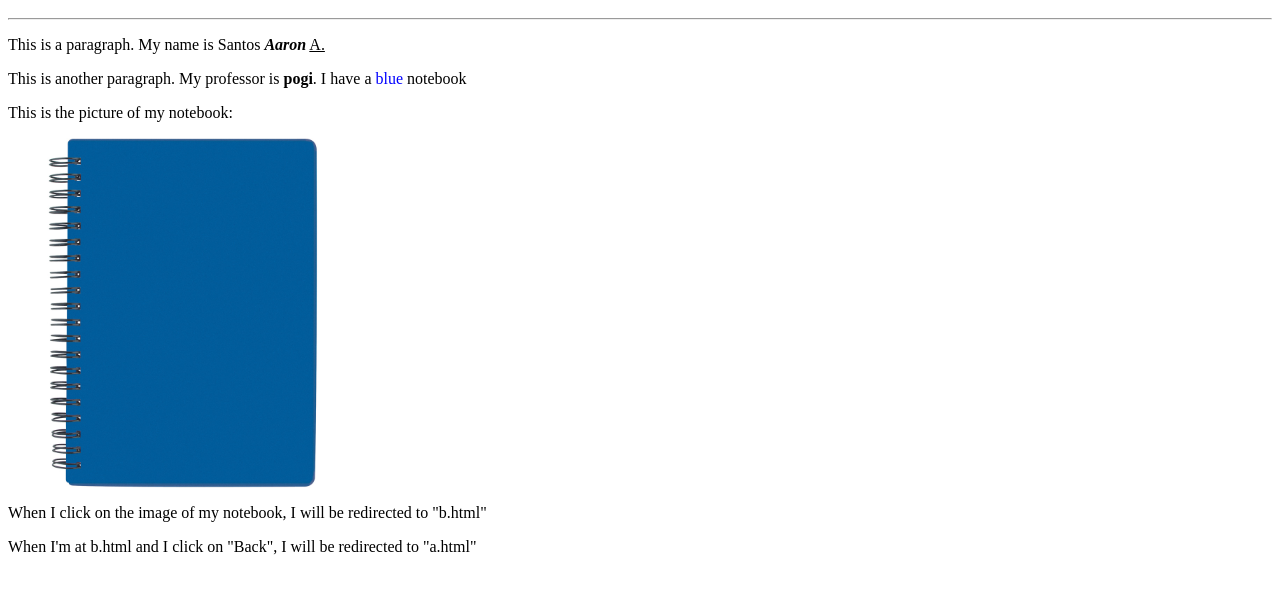
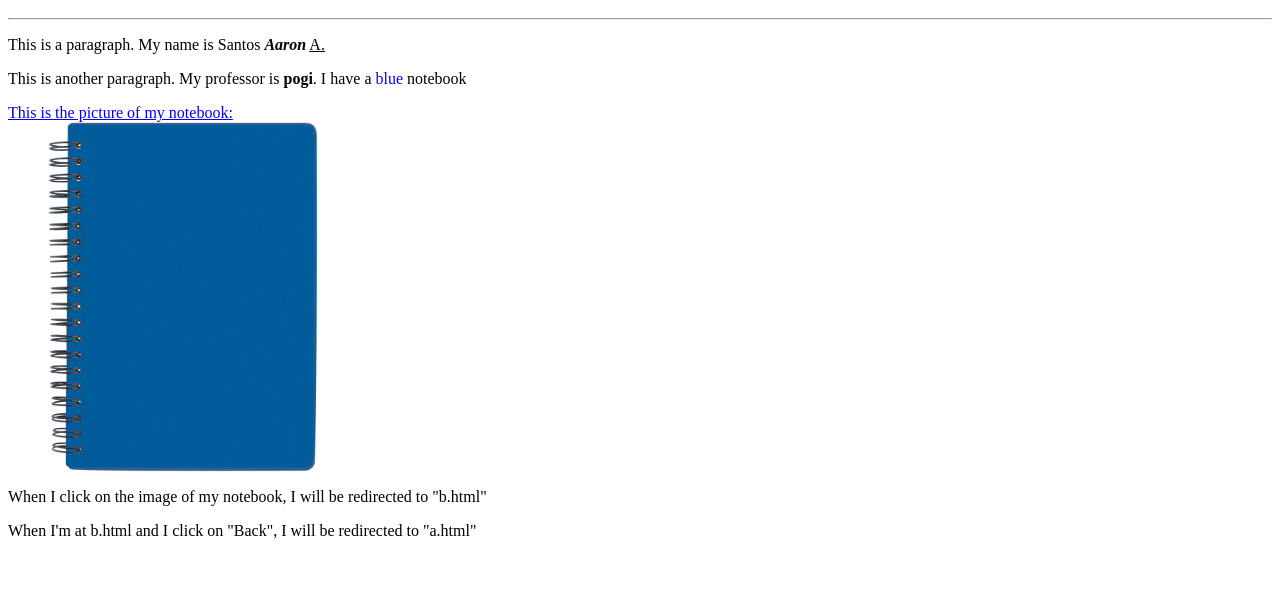
Before and after one commit to AaronJeremy18/AaronJeremy18.github.io, a plain HTML site: page a.html in a window 1280 px wide. Shown: the part 48-640 px from the top of the page. Drawn offline with Linux system fonts and the light colour scheme.

Commit message:
edited first web page

```diff
--- a/a.html
+++ b/a.html
@@ -5,8 +5,8 @@
 	<hr>
 	<p>This is a paragraph. My name is Santos <i><b>Aaron</b></i> <u>A.</u><br></p>
 	<p>This is another paragraph. My professor is <b>pogi</b>. I have a <font color="blue">blue</font> notebook</p>
-	<p>This is the picture of my notebook:</p>
-	<a href="b.html"><image src="note.jpg" width="350" height="350"></a>
+
+	<a href="b.html">This is the picture of my notebook:<br><image src="note.jpg" width="350" height="350"></a>
 	<p>When I click on the image of my notebook, I will be redirected to "b.html"</p>
 	<p>When I'm at b.html and I click on "Back", I will be redirected to "a.html"</p>
 </body>
```
